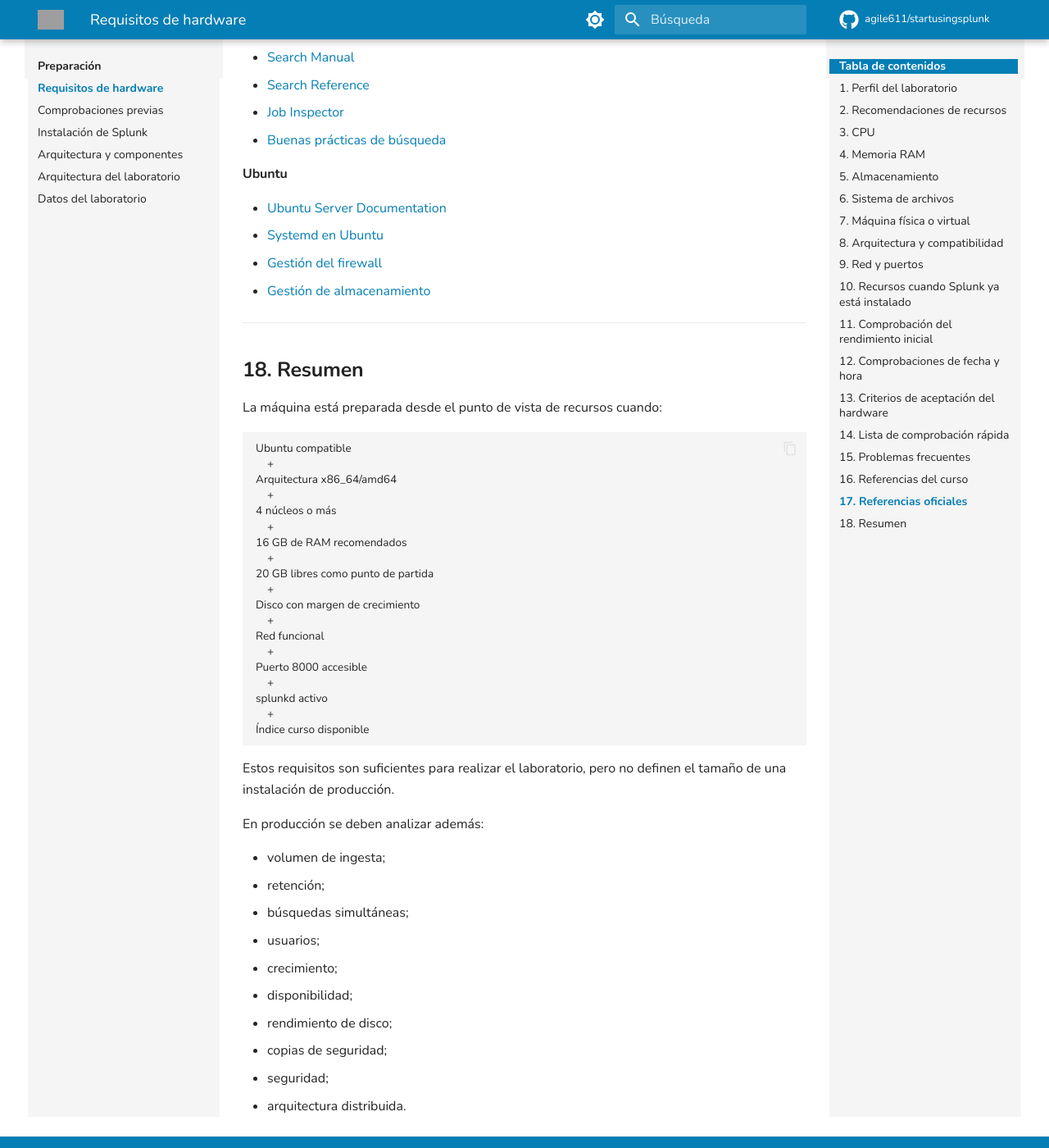
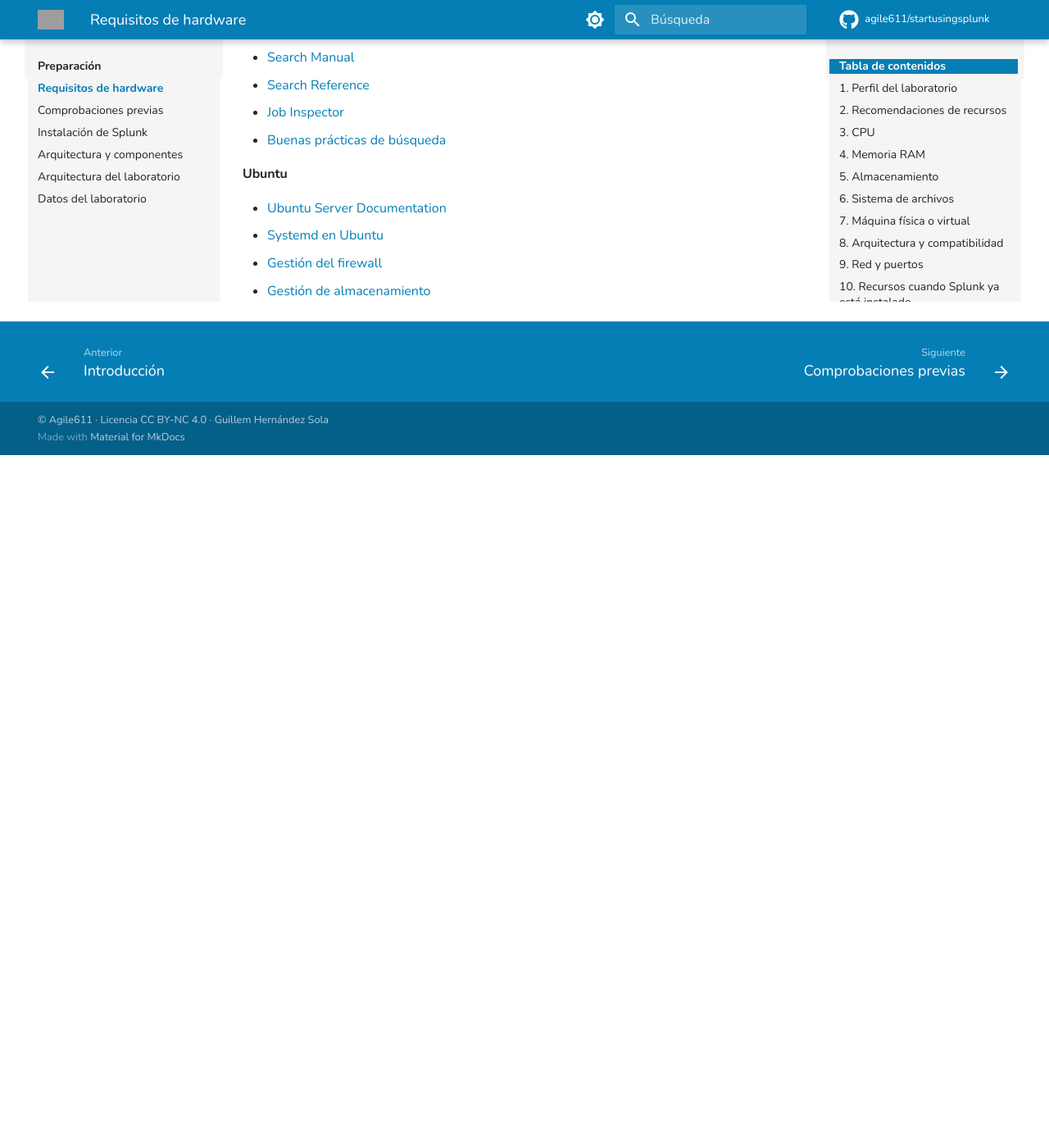
Before and after one commit to agile611/startusingsplunk, an MkDocs documentation site: the page built from docs/preparacion/requisitos-hardware.md, in a window 1280 px wide and 1400 px high, scrolled down 20381 px. Shown: the whole window at 82% size. Built offline with MkDocs 1.6.1 and Material for MkDocs 9.7.7, drawn with Linux system fonts in a browser that asks for light colours; comment, search, counter and statistics services are not loaded; after the commit the page ends 20936 px from its top, so only the background shows below that; grey boxes are pictures that could not be loaded.

Commit message:
en preparacion

````diff
--- a/docs/preparacion/requisitos-hardware.md
+++ b/docs/preparacion/requisitos-hardware.md
@@ -928,47 +928,3 @@ Consulta:
 - [Systemd en Ubuntu](https://documentation.ubuntu.com/server/explanation/systemd/)
 - [Gestión del firewall](https://documentation.ubuntu.com/server/how-to/security/firewalls/)
 - [Gestión de almacenamiento](https://documentation.ubuntu.com/server/how-to/storage/)
-
----
-
-## 18. Resumen
-
-La máquina está preparada desde el punto de vista de recursos cuando:
-
-```text
-Ubuntu compatible
-    +
-Arquitectura x86_64/amd64
-    +
-4 núcleos o más
-    +
-16 GB de RAM recomendados
-    +
-20 GB libres como punto de partida
-    +
-Disco con margen de crecimiento
-    +
-Red funcional
-    +
-Puerto 8000 accesible
-    +
-splunkd activo
-    +
-Índice curso disponible
-```
-
-Estos requisitos son suficientes para realizar el laboratorio, pero no definen
-el tamaño de una instalación de producción.
-
-En producción se deben analizar además:
-
-- volumen de ingesta;
-- retención;
-- búsquedas simultáneas;
-- usuarios;
-- crecimiento;
-- disponibilidad;
-- rendimiento de disco;
-- copias de seguridad;
-- seguridad;
-- arquitectura distribuida.
````
Also changed, not shown: docs/preparacion/arquitectura-laboratorio.md (+0 -13 lines), docs/preparacion/arquitectura.md (+0 -13 lines), docs/preparacion/comprobaciones-previas.md (+0 -31 lines), docs/preparacion/datos-laboratorio.md (+0 -1 lines).
